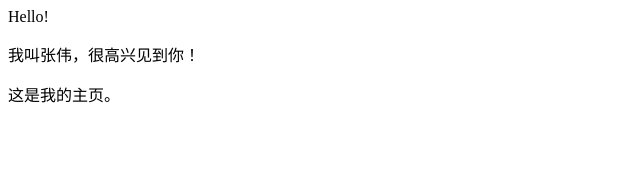
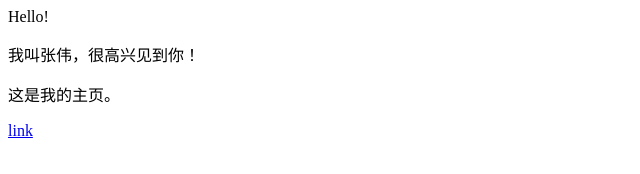
Before and after one commit to ZivWhite/ZivWhite.github.io, a plain HTML site: page index.html in a window 1280 px wide. Shown: the full height of the page, 0-640 px from the left. Drawn offline with Linux system fonts and the light colour scheme.

Commit message:
Update index.html

```diff
--- a/index.html
+++ b/index.html
@@ -1,3 +1,4 @@
 <p>Hello!</p>
 <p>我叫张伟，很高兴见到你！</p>
 <p>这是我的主页。</p>
+<a href='link.html'>link</a>
```
